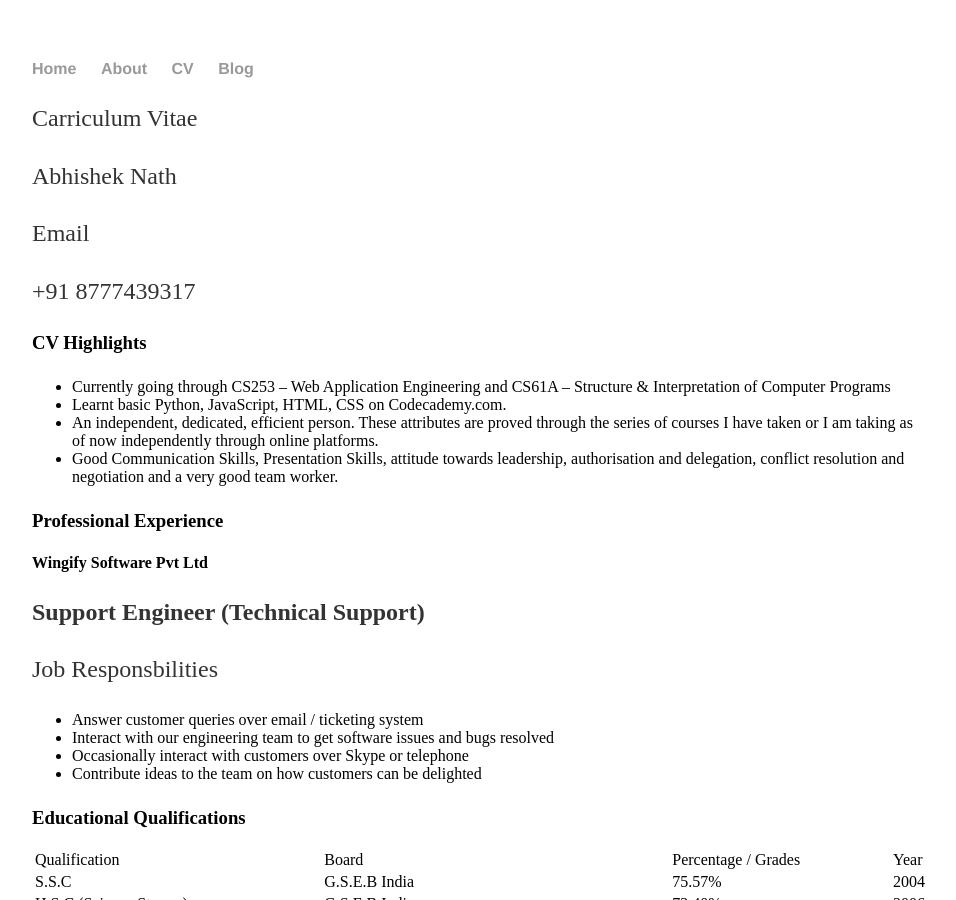
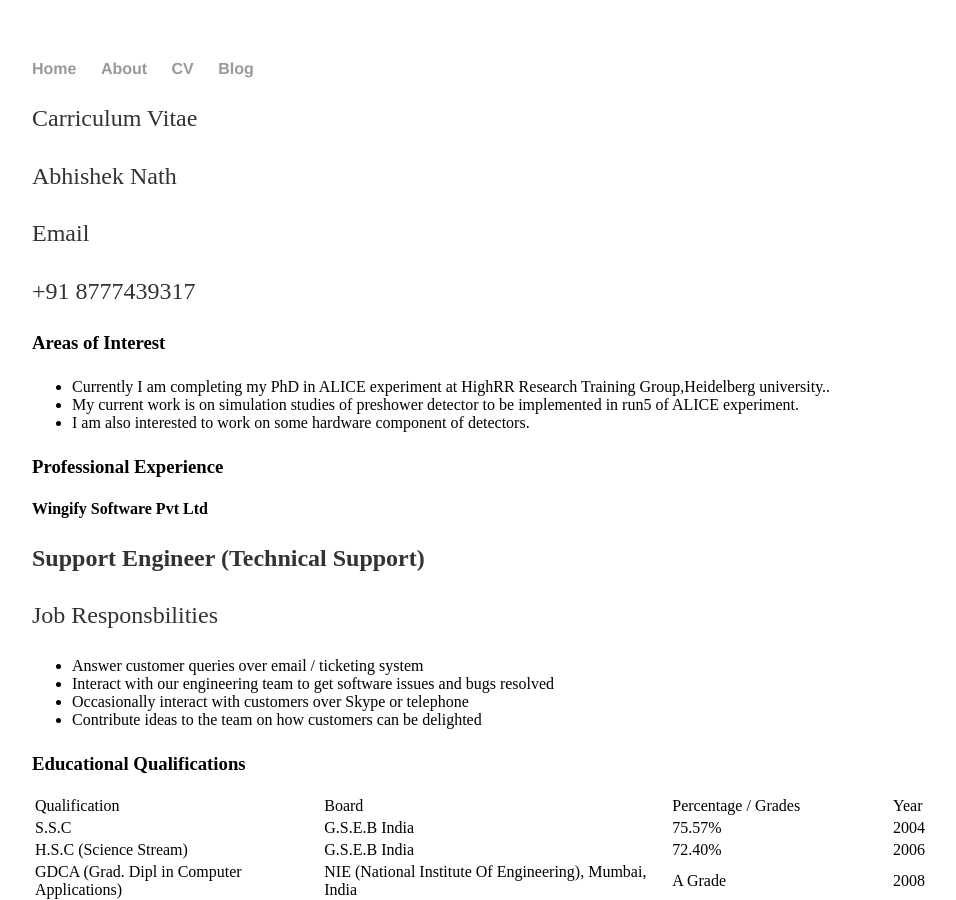
Before and after one commit to an15ms157/abhishek.github.io, a Jekyll site: the page built from cv/index.html, in a window 1280 px wide and 900 px high. Shown: the whole window, without its empty margins (160-1116 px from the left). Built offline with Jekyll 4.4.1, drawn with Linux system fonts in a browser that asks for light colours.

Commit message:
Update index.html

```diff
--- a/cv/index.html
+++ b/cv/index.html
@@ -16,13 +16,13 @@ title: CV
      <div class="left">
      </div>
      <div class="right">
-            <h3>CV Highlights</h3>
+            <h3>Areas of Interest</h3>
             <p>
             <ul>
-                <li>Currently going through CS253 – Web Application Engineering and CS61A – Structure & Interpretation of Computer Programs</li>
-                <li>Learnt basic Python, JavaScript, HTML, CSS on Codecademy.com.</li>
-                <li>An independent, dedicated, efficient person. These attributes are proved through the series of courses I have taken or I am taking as of now independently through online platforms.</li>
-                <li>Good Communication Skills, Presentation Skills, attitude towards leadership, authorisation and delegation, conflict resolution and negotiation and a very good team worker.</li></ul>
+                <li>Currently I am completing my PhD in ALICE experiment at HighRR Research Training Group,Heidelberg university..</li>
+                <li>My current work is on simulation studies of preshower detector to be implemented in run5 of ALICE experiment.</li>
+                <li>I am also interested to work on some hardware component of detectors.</li>
+            </ul>
             </p>
             <h3>Professional Experience</h3>
             <h4 id="company-name">Wingify Software Pvt Ltd</h4>
```
